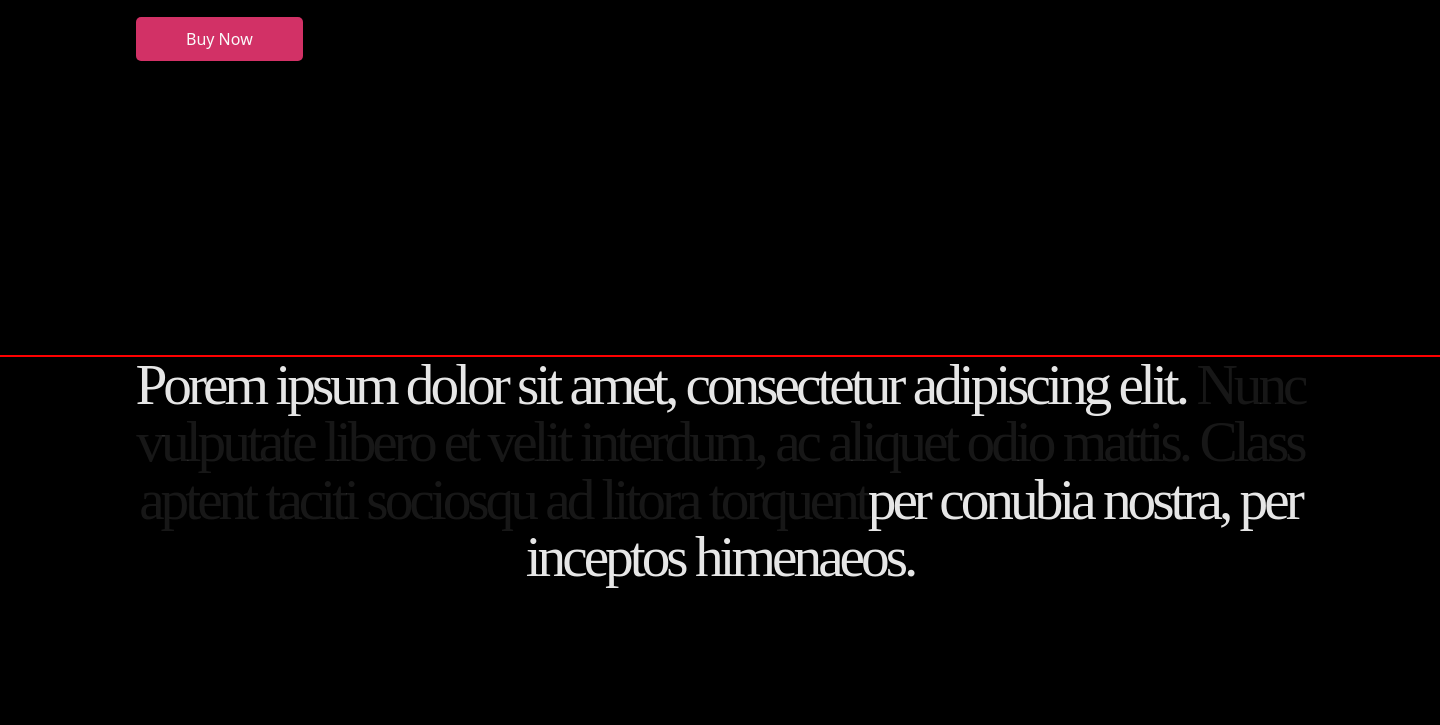
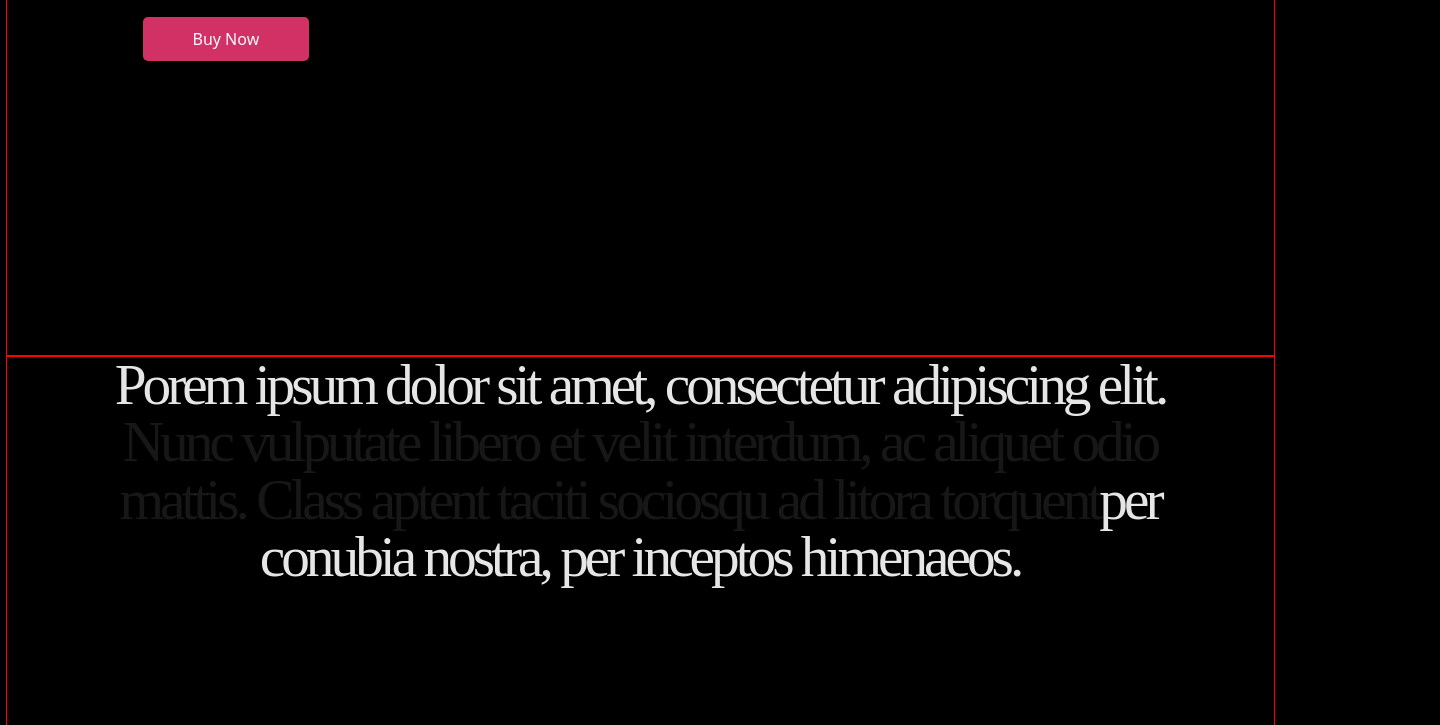
Before and after one commit to Varvara2811/vioty, a plain HTML site: page index.html in a window 1280 px wide. Shown: the part 396-1121 px from the top of the page, 1440 px wide, since content can reach past the window. Drawn offline with nearby package versions, Linux system fonts and the light colour scheme; a web font is replaced by a local one.

Commit message:
Update style.css

```diff
--- a/css/style.css
+++ b/css/style.css
@@ -55,7 +55,7 @@ border-radius: 50%;
     height: 15px;
 }
 .main .container{
-    width: 1440.0px;
+    width:1267px;
     height: 588.0px;
 padding: 0 96px;
 }
```
